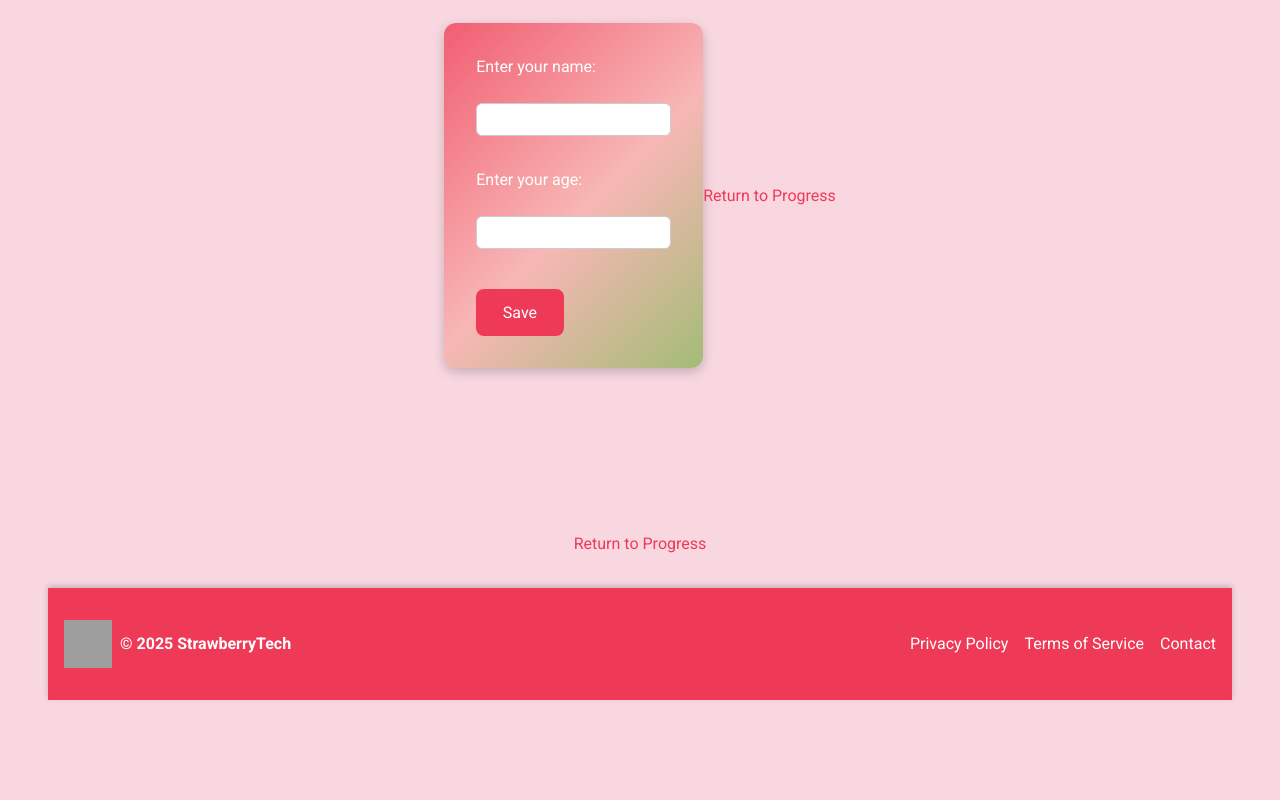
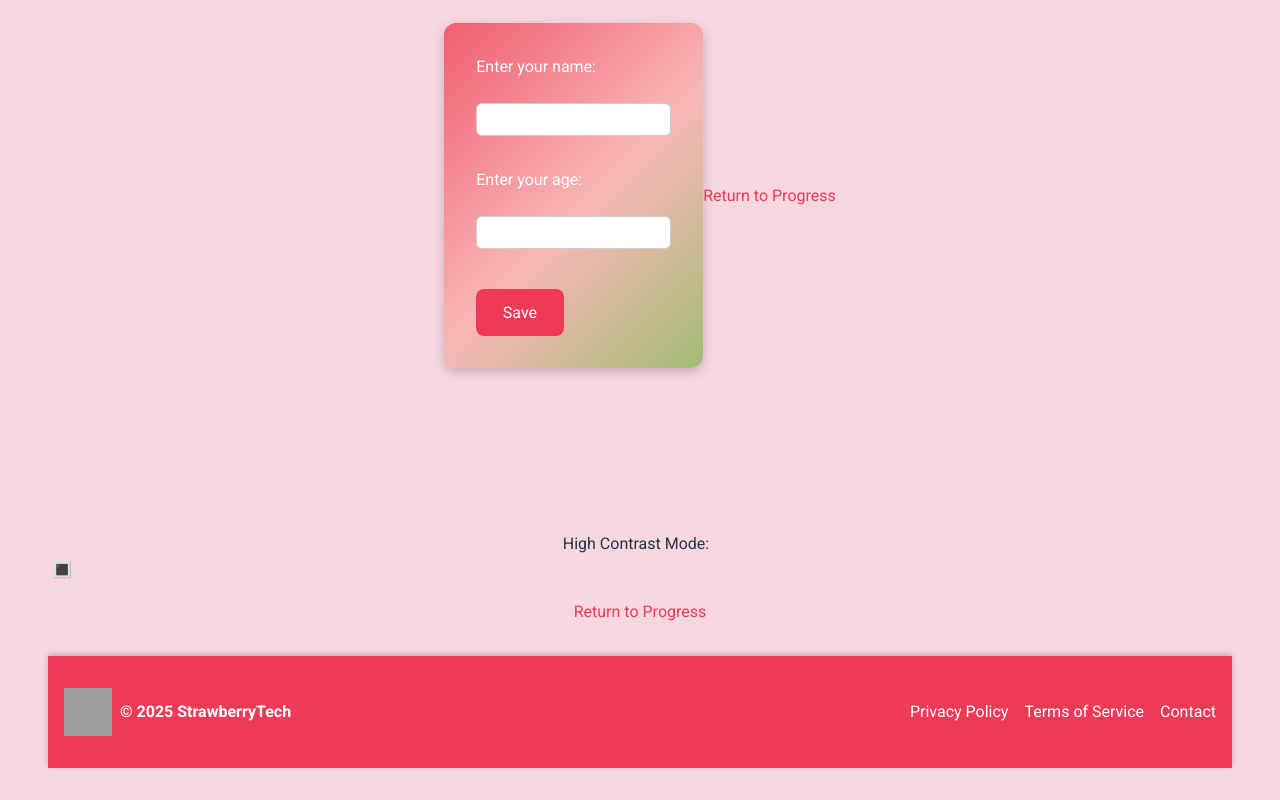
Before and after one commit to unnamedmistress/StrawberryTech, a React (Vite) app in the folder learning-games/: page /profile in a window 1280 px wide. Shown: the part 386-1186 px from the top of the page. Before the commit the page ends 1118 px from the top, so only its background shows below. Built offline with nearby package versions, Linux system fonts and the light colour scheme; grey boxes are pictures that could not be loaded.

Commit message:
Move high contrast toggle to profile

```diff
--- a/learning-games/src/components/layout/NavBar.tsx
+++ b/learning-games/src/components/layout/NavBar.tsx
@@ -1,6 +1,5 @@
 import { useState } from 'react'
 import { Link } from 'react-router-dom'
-import ThemeToggle from './ThemeToggle'
 import Tooltip from '../ui/Tooltip'
 
 export default function NavBar() {
@@ -16,7 +15,6 @@ export default function NavBar() {
         />
         StrawberryTech
       </div>
-      <ThemeToggle />
       <button
         className="menu-toggle"
         aria-label="Toggle navigation"
--- a/learning-games/src/pages/ProfilePage.tsx
+++ b/learning-games/src/pages/ProfilePage.tsx
@@ -2,6 +2,7 @@ import { useContext, useState } from 'react'
 import { useNavigate, Link } from 'react-router-dom'
 import AgeInputForm from './AgeInputForm'
 import { UserContext } from '../context/UserContext'
+import ThemeToggle from '../components/layout/ThemeToggle'
 
 export default function ProfilePage() {
   const { user, setName } = useContext(UserContext)
@@ -31,6 +32,10 @@ export default function ProfilePage() {
 
       </form>
       <AgeInputForm allowEdit onSaved={() => navigate('/leaderboard')} />
+      <div style={{ marginTop: '1rem' }}>
+        <span style={{ marginRight: '0.5rem' }}>High Contrast Mode:</span>
+        <ThemeToggle />
+      </div>
       <p style={{ marginTop: '1rem' }}>
         <Link to="/leaderboard">Return to Progress</Link>
       </p>
--- a/learning-games/src/pages/PromptRecipeGame.tsx
+++ b/learning-games/src/pages/PromptRecipeGame.tsx
@@ -75,7 +75,6 @@ export default function PromptRecipeGame() {
   const [perfectRounds, setPerfectRounds] = useState(0)
   const [showPrompt, setShowPrompt] = useState(false)
   const [hoverSlot, setHoverSlot] = useState<Slot | null>(null)
-  const [level, setLevel] = useState(1)
   const [timeLeft, setTimeLeft] = useState(30)
   const [hintSlot, setHintSlot] = useState<Slot | null>(null)
   const [feedback, setFeedback] = useState<Record<Slot, 'correct' | 'wrong' | null>>({
@@ -179,7 +178,6 @@ export default function PromptRecipeGame() {
   }
 
   function nextRound() {
-    setLevel(l => l + 1)
     startRound()
   }
 
```
